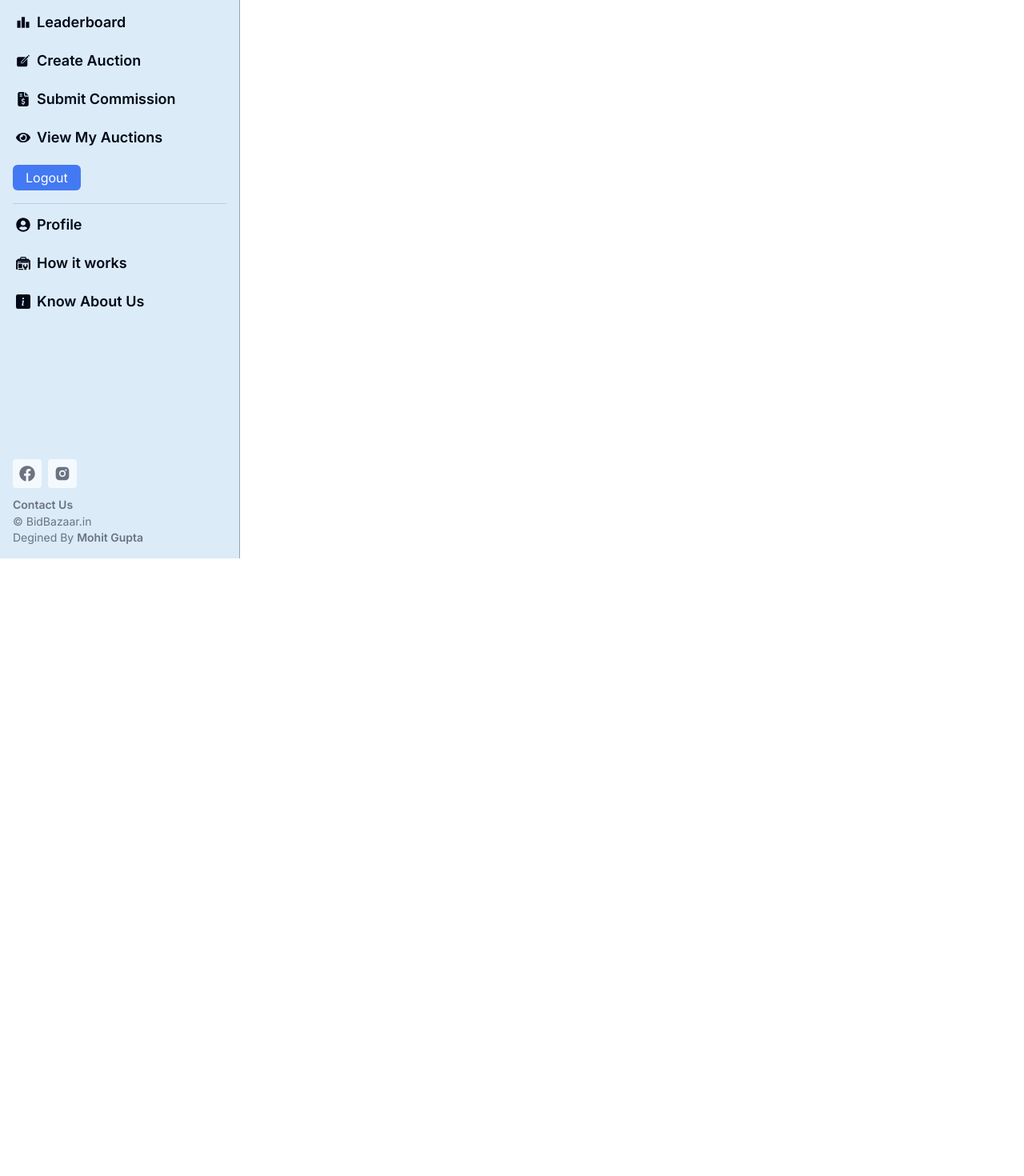
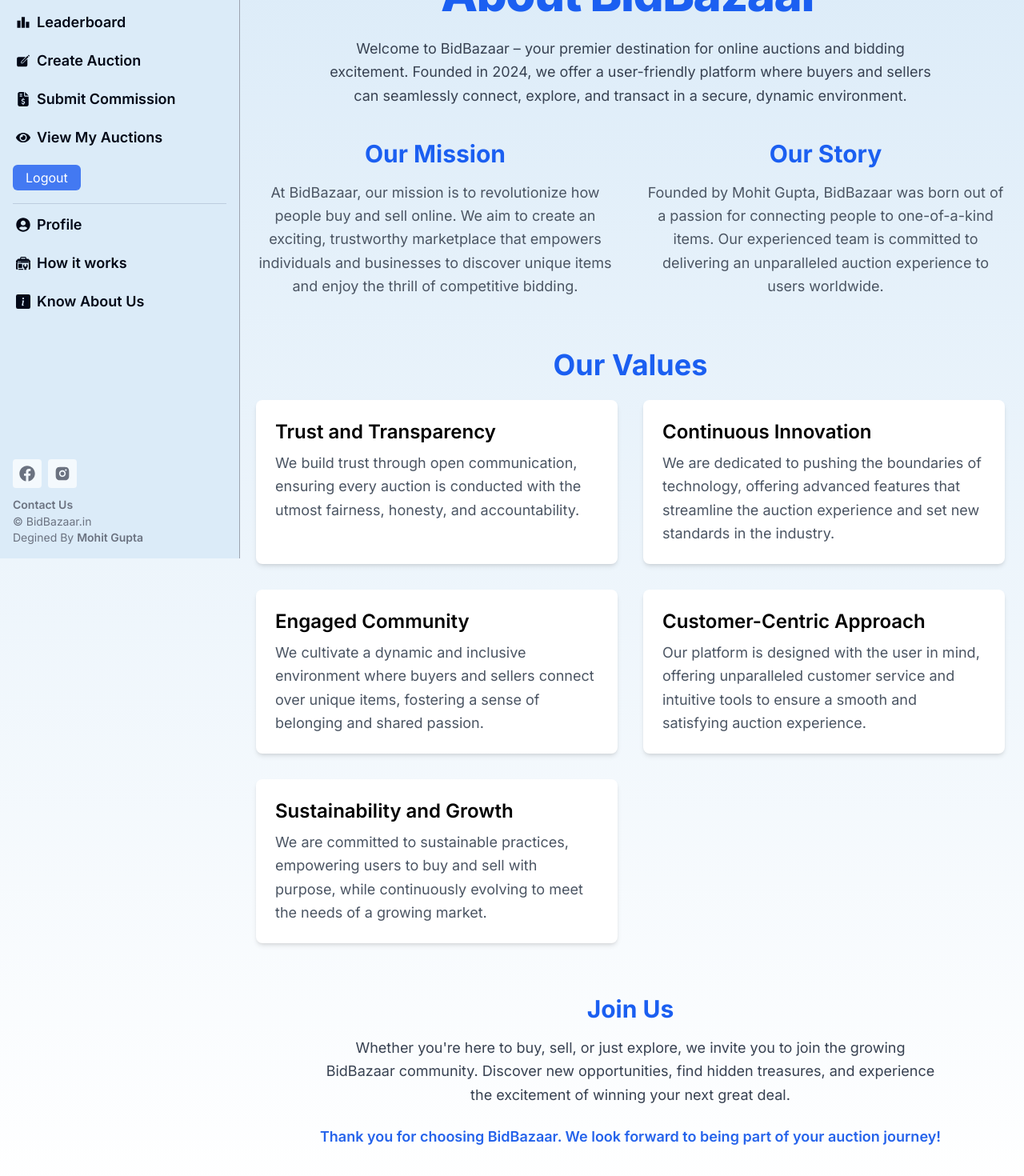
Before and after one commit to MohitCode17/Auction-Platform-Mern, a React (Vite) app in the folder frontend/: page /about-us in a window 1280 px wide. Shown: the part 102-1572 px from the top of the page at 80% size. Before the commit the page ends 800 px from the top, so only its background shows below. Built offline with nearby package versions, Linux system fonts and the light colour scheme.

Commit message:
add about us & how it work page ui

```diff
--- a/frontend/src/App.jsx
+++ b/frontend/src/App.jsx
@@ -6,6 +6,8 @@
 import Register from "./pages/Register";
 import Login from "./pages/Login";
 import SubmitCommission from "./pages/SubmitCommission";
+import HowItWork from "./pages/HowItWork";
+import About from "./pages/About";
 
 const App = () => {
   return (
@@ -18,6 +20,8 @@
         <Route path="/register" element={<Register />} />
         <Route path="/login" element={<Login />} />
         <Route path="/submit-commission" element={<SubmitCommission />} />
+        <Route path="/how-it-works" element={<HowItWork />} />
+        <Route path="/about-us" element={<About />} />
       </Routes>
       {/* TOASTER */}
       <ToastContainer position="bottom-right" />
--- /dev/null
+++ b/frontend/src/pages/About.jsx
@@ -0,0 +1,111 @@
+import React from "react";
+
+const About = () => {
+  const values = [
+    {
+      id: 1,
+      title: "Trust and Transparency",
+      description:
+        "We build trust through open communication, ensuring every auction is conducted with the utmost fairness, honesty, and accountability.",
+    },
+    {
+      id: 2,
+      title: "Continuous Innovation",
+      description:
+        "We are dedicated to pushing the boundaries of technology, offering advanced features that streamline the auction experience and set new standards in the industry.",
+    },
+    {
+      id: 3,
+      title: "Engaged Community",
+      description:
+        "We cultivate a dynamic and inclusive environment where buyers and sellers connect over unique items, fostering a sense of belonging and shared passion.",
+    },
+    {
+      id: 4,
+      title: "Customer-Centric Approach",
+      description:
+        "Our platform is designed with the user in mind, offering unparalleled customer service and intuitive tools to ensure a smooth and satisfying auction experience.",
+    },
+    {
+      id: 5,
+      title: "Sustainability and Growth",
+      description:
+        "We are committed to sustainable practices, empowering users to buy and sell with purpose, while continuously evolving to meet the needs of a growing market.",
+    },
+  ];
+
+  return (
+    <section className="w-full min-h-screen py-16 px-6 lg:pl-[320px] bg-gradient-to-b from-[#dbebf8] to-white flex flex-col items-center text-center">
+      <div className="max-w-4xl">
+        <h1 className="text-[#1b5ff1] text-5xl font-extrabold mb-6 tracking-tight lg:text-6xl">
+          About BidBazaar
+        </h1>
+        <p className="text-lg text-gray-700 leading-relaxed max-w-3xl mx-auto mb-10">
+          Welcome to BidBazaar – your premier destination for online auctions
+          and bidding excitement. Founded in 2024, we offer a user-friendly
+          platform where buyers and sellers can seamlessly connect, explore, and
+          transact in a secure, dynamic environment.
+        </p>
+      </div>
+
+      <div className="max-w-5xl grid grid-cols-1 lg:grid-cols-2 gap-10 mb-16">
+        <div>
+          <h2 className="text-[#1b5ff1] text-3xl font-bold mb-4">
+            Our Mission
+          </h2>
+          <p className="text-lg text-gray-600 leading-relaxed">
+            At BidBazaar, our mission is to revolutionize how people buy and
+            sell online. We aim to create an exciting, trustworthy marketplace
+            that empowers individuals and businesses to discover unique items
+            and enjoy the thrill of competitive bidding.
+          </p>
+        </div>
+
+        <div>
+          <h2 className="text-[#1b5ff1] text-3xl font-bold mb-4">Our Story</h2>
+          <p className="text-lg text-gray-600 leading-relaxed">
+            Founded by Mohit Gupta, BidBazaar was born out of a passion for
+            connecting people to one-of-a-kind items. Our experienced team is
+            committed to delivering an unparalleled auction experience to users
+            worldwide.
+          </p>
+        </div>
+      </div>
+
+      <div className="w-full max-w-5xl text-center">
+        <h2 className="text-[#1b5ff1] text-4xl font-bold mb-6">Our Values</h2>
+        <ul className="grid grid-cols-1 md:grid-cols-2 gap-8 text-left">
+          {values.map((element) => (
+            <li
+              key={element.id}
+              className="flex flex-col bg-white shadow-md p-6 rounded-lg transition-transform duration-300 ease-in-out transform hover:scale-105 hover:shadow-lg"
+            >
+              <h3 className="text-2xl font-semibold text-black mb-2">
+                {element.title}
+              </h3>
+              <p className="text-lg text-gray-600 leading-relaxed">
+                {element.description}
+              </p>
+            </li>
+          ))}
+        </ul>
+      </div>
+
+      <div className="max-w-4xl mt-16 text-center">
+        <h2 className="text-[#1b5ff1] text-3xl font-bold mb-4">Join Us</h2>
+        <p className="text-lg text-gray-700 leading-relaxed max-w-3xl mx-auto mb-6">
+          Whether you're here to buy, sell, or just explore, we invite you to
+          join the growing BidBazaar community. Discover new opportunities, find
+          hidden treasures, and experience the excitement of winning your next
+          great deal.
+        </p>
+        <p className="text-blue-600 text-lg font-semibold">
+          Thank you for choosing BidBazaar. We look forward to being part of
+          your auction journey!
+        </p>
+      </div>
+    </section>
+  );
+};
+
+export default About;
--- /dev/null
+++ b/frontend/src/pages/HowItWork.jsx
@@ -0,0 +1,85 @@
+import React from "react";
+import {
+  FaUser,
+  FaGavel,
+  FaEnvelope,
+  FaDollarSign,
+  FaFileInvoice,
+  FaRedo,
+} from "react-icons/fa";
+
+const HowItWork = () => {
+  const steps = [
+    {
+      icon: <FaUser />,
+      title: "User Registration & Login",
+      description:
+        "Join our platform to access exclusive auctions, post your own items for bidding, and manage your account. Both bidders and auctioneers must register or log in to take part in our seamless auction experience.",
+    },
+    {
+      icon: <FaGavel />,
+      title: "Choose Your Role",
+      description:
+        "Decide how you want to participate! Register as a 'Bidder' to place offers on exciting items or as an 'Auctioneer' to post your products for auction. Each role comes with unique features tailored to your needs.",
+    },
+    {
+      icon: <FaEnvelope />,
+      title: "Winning Bid Alerts",
+      description:
+        "When you win an auction, we'll send you a notification with the seller's payment information, covering options such as bank transfer, PayPal, or local payment methods like Upi.",
+    },
+    {
+      icon: <FaDollarSign />,
+      title: "Platform Commission",
+      description:
+        "After the Bidder completes their payment, Auctioneers are required to pay a 1% commission to the platform. Timely commission payments ensure uninterrupted posting of new items.",
+    },
+    {
+      icon: <FaFileInvoice />,
+      title: "Submit Payment Proof",
+      description:
+        "Once payment is made, upload a screenshot of the transaction. After approval by the administrator, the Auctioneer’s commission balance will be updated accordingly.",
+    },
+    {
+      icon: <FaRedo />,
+      title: "Repost Unsold Items",
+      description:
+        "In case a winning Bidder does not complete the payment, Auctioneers can repost the unsold item at no additional cost, allowing another chance for a successful sale.",
+    },
+  ];
+  return (
+    <section className="w-full min-h-screen py-10 px-5 bg-gradient-to-b from-blue-50 to-white lg:pl-[320px]">
+      <h1 className="text-[#1b5ff1] text-4xl font-extrabold mb-8 text-center min-[480px]:text-5xl md:text-6xl">
+        Your Guide to Smart Bidding
+      </h1>
+
+      <div className="max-w-6xl mx-auto grid grid-cols-1 md:grid-cols-2 lg:grid-cols-3 gap-8 my-10">
+        {steps.map((step, index) => (
+          <div
+            key={index}
+            className="relative bg-white rounded-lg shadow-lg transform transition hover:-translate-y-2 hover:shadow-xl p-6 group"
+          >
+            {/* Gradient Overlay (Behind the content) */}
+            <div className="absolute inset-0 bg-gradient-to-r from-transparent to-yellow-300 opacity-0 group-hover:opacity-100 transition-opacity duration-500 rounded-lg pointer-events-none"></div>
+
+            <div className="relative z-10">
+              <div className="flex items-center justify-center bg-[#1b5ff1] text-white text-3xl w-16 h-16 rounded-full mb-6 mx-auto transition-all duration-300 group-hover:bg-yellow-400">
+                {step.icon}
+              </div>
+
+              <h3 className="text-xl font-bold text-gray-800 text-center mb-4 group-hover:text-[#1b5ff1] transition-all duration-300">
+                {step.title}
+              </h3>
+
+              <p className="text-gray-600 text-center font-medium group-hover:text-gray-800 transition-all duration-300">
+                {step.description}
+              </p>
+            </div>
+          </div>
+        ))}
+      </div>
+    </section>
+  );
+};
+
+export default HowItWork;
```
